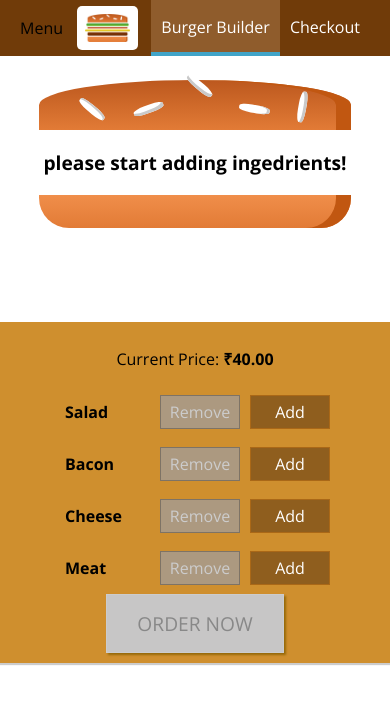
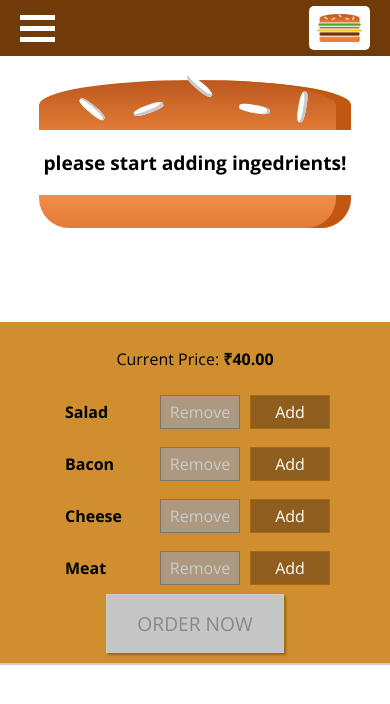
Before and after one commit to thakursachin467/Burger-builder, a React app: page /checkout in a window 390 px wide. Shown: the top 704 px of the page. Built offline with nearby package versions, Linux system fonts and the light colour scheme.

Commit message:
basic ui added

```diff
--- a/src/components/Burger/OrderSummary/OrderSummary.js
+++ b/src/components/Burger/OrderSummary/OrderSummary.js
@@ -1,24 +1,31 @@
-import React from 'react';
+import React,{Component} from 'react';
 import Aux from '../../../hoc/Aux';
 import Button from '../../UI/Button/Button';
-const orderSummary=(props)=>{
-    const ingredientSummary=Object.keys(props.ingredient)
+
+class OrderSummary extends Component {
+
+    render (){
+
+        const ingredientSummary=Object.keys(this.props.ingredient)
     .map(igKey=>{
-        return (<li key={igKey}><span style={{textTransform:'capitalize'}}>{igKey}</span>: {props.ingredient[igKey]}</li>);
+        return (<li key={igKey}><span style={{textTransform:'capitalize'}}>{igKey}</span>: {this.props.ingredient[igKey]}</li>);
     });
-    return (
-        <Aux>
+
+        return(
+            <Aux>
             <h3>Your Order</h3>
             <p>A delecious Burger with the following ingredients:</p>
             <ul>
                 {ingredientSummary}
             </ul>
-            <p><strong>Total Price: &#8377;{props.totalsum.toFixed(2)}</strong></p>
+            <p><strong>Total Price: &#8377;{this.props.totalsum.toFixed(2)}</strong></p>
             <p>Continue to checkout?</p>
-            <Button btnType="Danger" clicked={props.clickedCancel}>Cancel</Button>
-            <Button btnType="Success" clicked={props.clickedContinue}>Continue</Button>
+            <Button btnType="Danger" clicked={this.props.clickedCancel}>Cancel</Button>
+            <Button btnType="Success" clicked={this.props.clickedContinue}>Continue</Button>
         </Aux>
-    );
-};
+        );
+    }
+}
 
-export default orderSummary;
+
+export default OrderSummary;
--- a/src/components/Layout/Layout.js
+++ b/src/components/Layout/Layout.js
@@ -1,15 +1,30 @@
-    import React from 'react';
+    import React,{Component} from 'react';
     import Aux from '../../hoc/Aux';
     import classes from './Layout.css'
     import Toolbar from '../Navigation/Toolbar/Toolbar'
+    import SideDrawer  from '../Navigation/Sidedrawer/Sidedrawer'
 
-    const layout = ( props )=>(
-        <Aux>
-        <Toolbar/>
-        <main className={classes.Content}>
-                {props.children}
-        </main>
-        </Aux>
-    );
+    class Layout extends Component{
+        state={
+            show:false
+        }
+        sideDrawerClosedHandler = ()=>{
+                this.setState({show:false})
+        }
+        sideDrawerOpenHandler=()=>{
+            this.setState({show:true})
+        }
+       render() {
+            return (
+                <Aux>
+                    <Toolbar open={this.sideDrawerOpenHandler}/>
+                    <SideDrawer open={this.state.show} closed={this.sideDrawerClosedHandler}/>
+                    <main className={classes.Content}>
+                            {this.props.children}
+                    </main>
+                </Aux>
+        );
+    }
+    }
 
-    export  default layout ;
+    export  default Layout ;
--- a/src/components/Logo/Logo.js
+++ b/src/components/Logo/Logo.js
@@ -2,7 +2,7 @@ import React from 'react';
 import burgerLogo from '../../assets/images/logo.png';
 import classes from './Logo.css'
 const logo=(props)=>(
-    <div className={classes.Logo}>
+    <div className={classes.Logo} style={{height:props.height}}>
         <img  src={burgerLogo} alt="Burger"/>
     </div>
 );
--- a/src/components/Navigation/Navigationitems/Navigationitem/Navigationitem.css
+++ b/src/components/Navigation/Navigationitems/Navigationitem/Navigationitem.css
@@ -1,6 +1,29 @@
+.NavigationItem{
+    margin: 10px 0;
+    box-sizing: border-box;
+    display: block;
+    width: 100%;
+}
+
+.NavigationItem a {
+    color: #8f5c2c;
+    text-decoration: none;
+    width: 100%;
+    box-sizing: border-box;
+    display: block;
+}
+
+.NavigationItem a:hover,
+.NavigationItem a:active,
+.NavigationItem a.active{
+
+    color: #40a4c8;
+
+}
+
+@media (min-width:500px) {
     .NavigationItem{
         margin: 0;
-    box-sizing: border-box;
         display: flex;
         height: 100%;
         width: auto;
@@ -9,12 +32,10 @@
 
     .NavigationItem a {
         color: white;
-    text-decoration: none;
         height: 100%;
         padding: 16px 10px;
         border-bottom: 4px solid transparent;
-    box-sizing: border-box;
-    display: block;
+
     }
 
     .NavigationItem a:hover,
@@ -25,3 +46,4 @@
         color: white;
 
     }
+}
--- a/src/components/Navigation/Navigationitems/Navigationitems.css
+++ b/src/components/Navigation/Navigationitems/Navigationitems.css
@@ -3,6 +3,13 @@
     padding: 0;
     list-style-type: none;
     display: flex;
+    flex-flow: column;
     align-items: center;
     height: 100%;
 }
+
+@media (min-width:500px) {
+    .NavigationItems{
+        flex-flow: row;
+    }
+}
--- /dev/null
+++ b/src/components/Navigation/Sidedrawer/SideDrawer.css
@@ -0,0 +1,32 @@
+.SideDrawer {
+    position: fixed;
+    width: 280px;
+    max-width: 70%;
+    left: 0;
+    top: 0;
+    z-index: 200;
+    height: 100%;
+    background-color: white;
+    box-sizing: border-box;
+    padding: 32px 16px;
+    transition: transform   0.3s ease-out;
+}
+
+@media (min-width:500px) {
+    .SideDrawer {
+        display: none;
+    }
+}
+
+.Open {
+        transform: translateX(0);
+}
+
+.Close{
+    transform: translateX(-100%);
+}
+
+.Logo{
+    height: 11%;
+    margin-bottom: 32px;
+}
--- /dev/null
+++ b/src/components/Navigation/Sidedrawer/Sidedrawer.js
@@ -0,0 +1,27 @@
+import React from 'react';
+import Logo from '../../Logo/Logo';
+import NavigationItems from '../Navigationitems/Navigationitems';
+import classes from './SideDrawer.css';
+import BackDrop from '../../UI/Backdrop/Backdrop'
+import Aux from '../../../hoc/Aux'
+const sideDrawer =(props)=>{
+        let attachedclasses=[classes.SideDrawer,classes.Close];
+        if(props.open) {
+            attachedclasses=[classes.SideDrawer,classes.Open]
+        }
+    return (
+        <Aux>
+        <BackDrop show={props.open}  clicked={props.closed}/>
+        <div className={attachedclasses.join(' ')}>
+        <div className={classes.Logo}>
+            <Logo />
+        </div>
+            <nav>
+            <NavigationItems/>
+            </nav>
+        </div>
+        </Aux>
+    );
+}
+
+export default sideDrawer;
--- a/src/components/Navigation/Toolbar/Toolbar.css
+++ b/src/components/Navigation/Toolbar/Toolbar.css
@@ -17,3 +17,30 @@
     height: 100%;
 
 }
+
+@media(max-width:499px) {
+    .DesktopOnly {
+        display: none;
+    }
+    .MobileOnly {
+        display: none;
+    }
+}
+
+.MobileOnly {
+    display: none;
+}
+
+@media(max-width:499px) {
+
+    .MobileOnly {
+        display: block;
+    }
+}
+
+.Div {
+    width: 35px;
+    height: 5px;
+    background-color: white;
+    margin: 6px 0;
+}
--- a/src/components/Navigation/Toolbar/Toolbar.js
+++ b/src/components/Navigation/Toolbar/Toolbar.js
@@ -1,13 +1,23 @@
 import React from 'react';
 import classes from './Toolbar.css'
 import Logo from '../../Logo/Logo'
-import Navigationitems from '../Navigationitems/Navigationitems'
+import Navigationitems from '../Navigationitems/Navigationitems';
+import SideBar from '../Sidedrawer/Sidedrawer'
 
 const toolbar=(props)=>(
     <header className={classes.Toolbar}>
-        <div>Menu</div>
-        <Logo/>
-        <nav>
+        <div onClick={props.open} className={classes.MobileOnly}>
+            <div className={classes.Div}></div>
+            <div className={classes.Div}></div>
+            <div className={classes.Div}></div>
+        </div>
+        <div></div>
+
+        <SideBar />
+
+        <Logo height="80%"/>
+
+        <nav className={classes.DesktopOnly}>
            <Navigationitems/>
         </nav>
     </header>
--- a/src/components/UI/Modal/Modal.js
+++ b/src/components/UI/Modal/Modal.js
@@ -1,17 +1,27 @@
-import React from 'react';
+import React,{Component} from 'react';
 import classes from './Modal.css'
 import Aux  from '../../../hoc/Aux'
 import Backdrop from '../Backdrop/Backdrop'
-const modal=(props)=>(
-    <Aux>
-        <Backdrop show={props.show} clicked={props.modalClosed}/>
+
+class Modal extends Component{
+    shouldComponentUpdate(nextProps,nextState){
+        return nextProps.show!== this.props.show;
+    }
+
+    render() {
+        return(
+            <Aux>
+        <Backdrop show={this.props.show} clicked={this.props.modalClosed}/>
     <div style={
-        {transform:props.show? 'translateY(0)': 'translateY(-100vh)',opacity:props.show ? '1':'0'}
+        {transform:this.props.show? 'translateY(0)': 'translateY(-100vh)',opacity:this.props.show ? '1':'0'}
     }
     className={classes.Modal}>
-        {props.children}
+        {this.props.children}
     </div>
     </Aux>
-);
+        );
+    }
+}
 
-export default modal;
+
+export default Modal;
```
Lines whose indentation alone changed are shown as unchanged.
